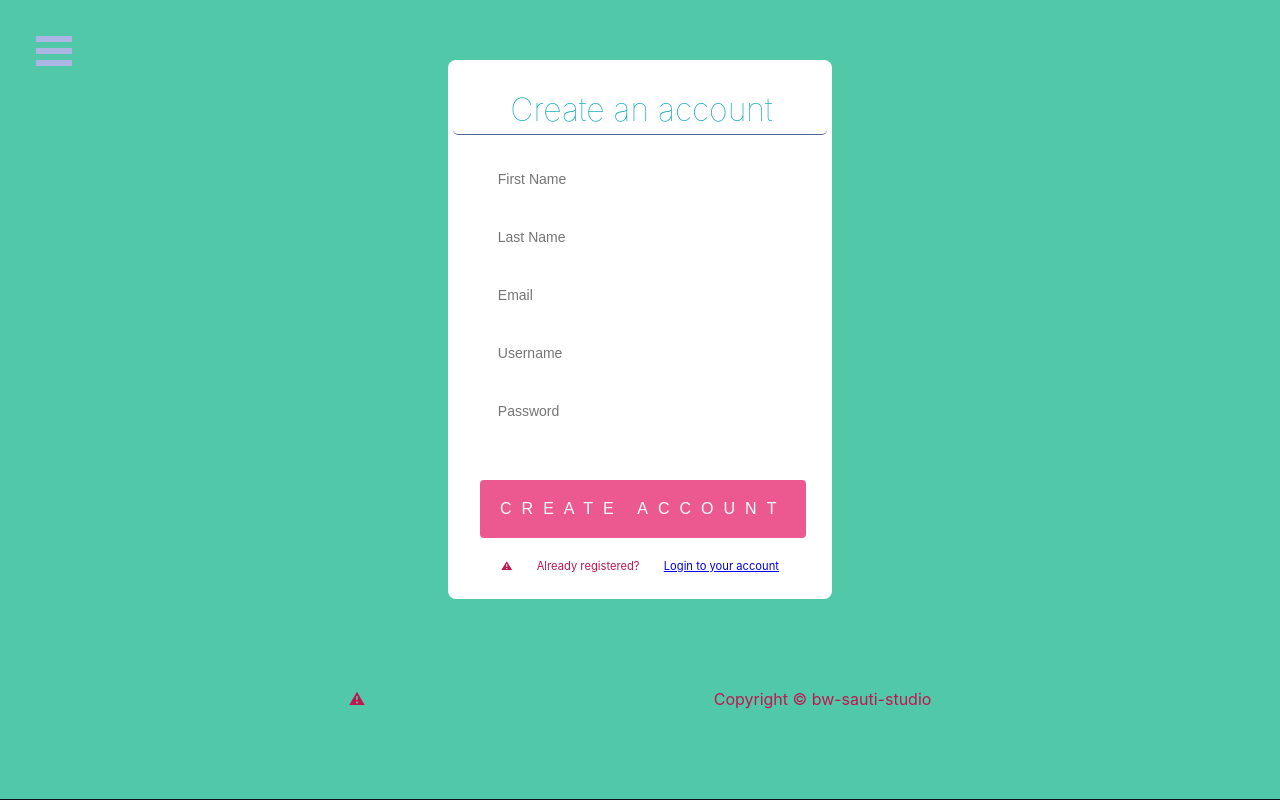
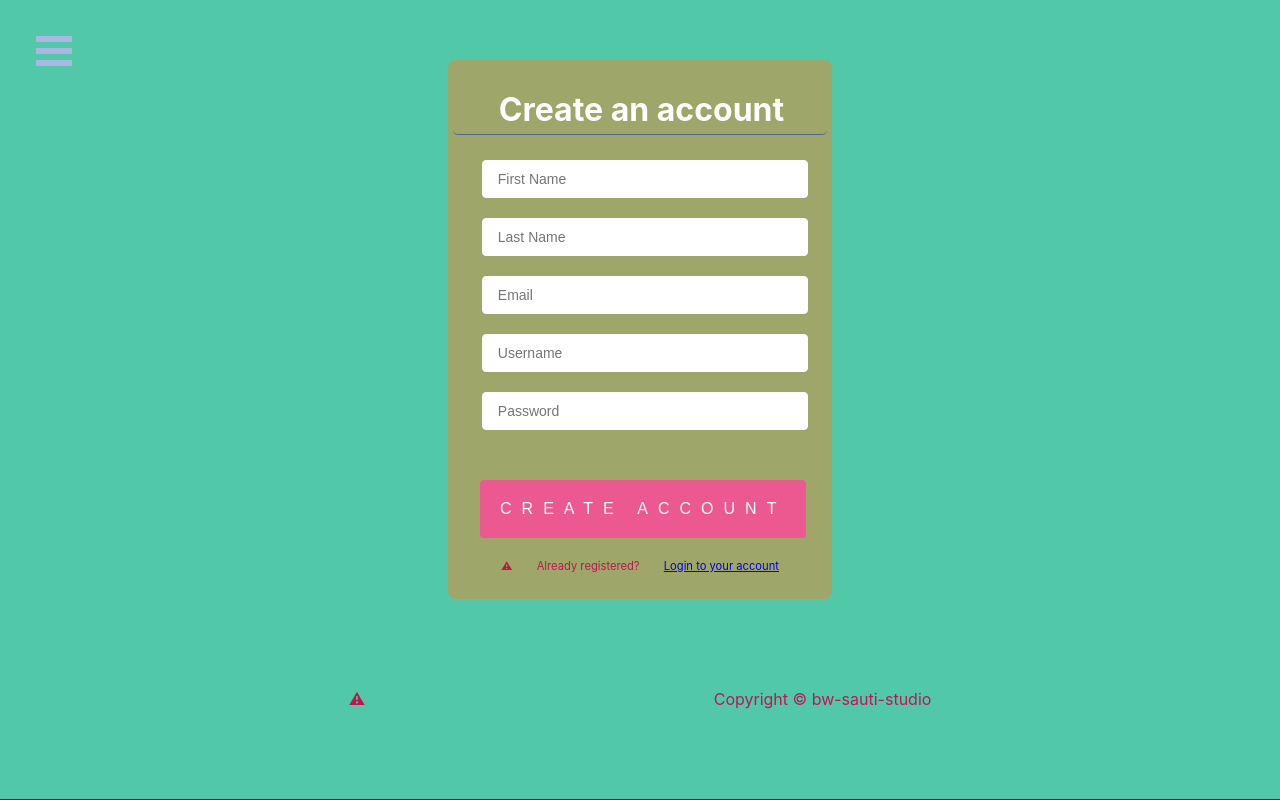
Before and after one commit to bwpt-sauti-studio/Front-end, a React (Create React App) app in the folder sauti-studio/: page /signup in a window 1280 px wide. Built offline with nearby package versions, Linux system fonts and the light colour scheme.

Commit message:
added some styling

```diff
--- a/sauti-studio/src/App.css
+++ b/sauti-studio/src/App.css
@@ -19,8 +19,9 @@
   display: flex;
   flex-direction: column;
   justify-content: space-evenly;
-  /* border: 1px solid rgb(187,187,187); */
-  background: rgb(255,255,255);
+  background: rgb(158,166,106);
+  /* background: rgb(98,106,46); */
+  /* background: rgb(255,255,255); */
   margin-top: 25px;
   margin-left: 35%;
   margin-right: 35%;
@@ -28,14 +29,16 @@
 
 }
 .title{
-
+  font-weight: bold;
   padding-top: 10px;
   padding-bottom: 5px;
   padding-left: 3px;
   /* border: 2px solid whitesmoke; */
   margin: 5px;
   border-radius: 5px;
-  color: rgb(10, 169, 190);
+  color:white;
+  font-size: 2rem;
+  /* color: rgb(10, 169, 190); */
   display: flex;
   justify-content: space-evenly;
 
```
